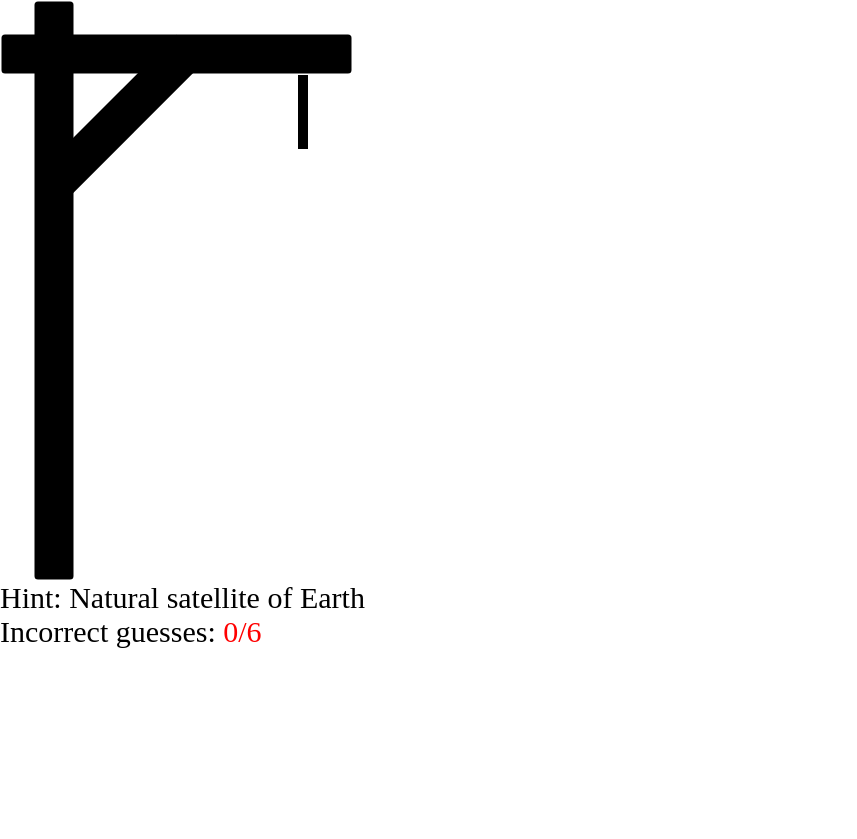
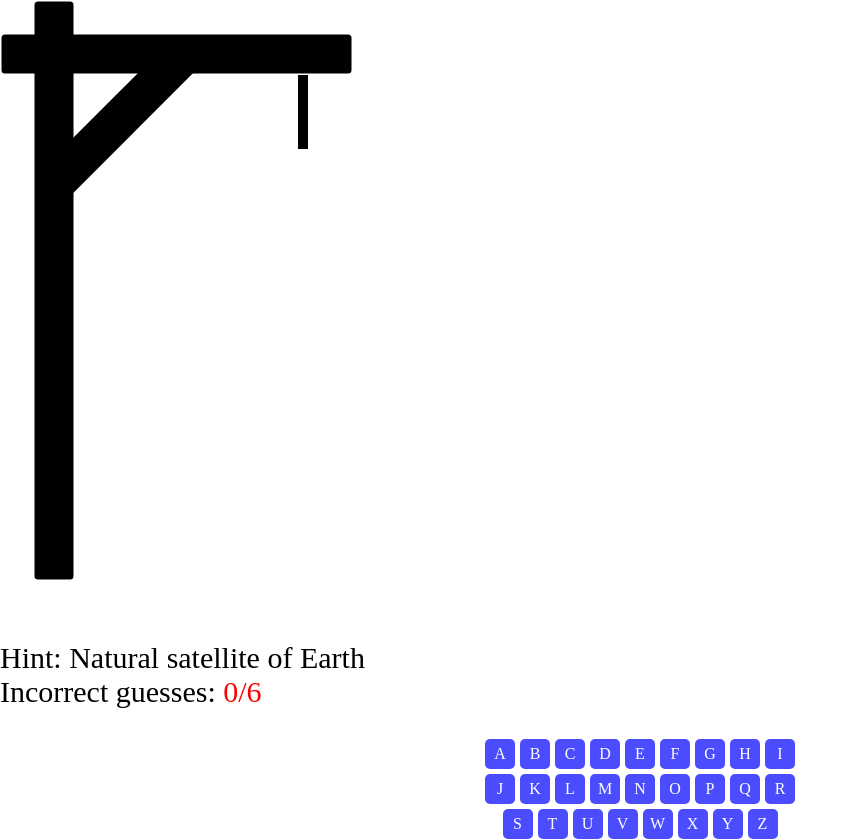
Before and after one commit to Barvinko/barvinko-JSFE2023Q4, a plain HTML site: page hangman/index.html in a window 1280 px wide. Shown: the whole page, without its empty margins (0-857 px from the left). Before the commit the page ends 800 px from the top, so only its background shows below. Drawn offline with Linux system fonts and the light colour scheme.

Commit message:
feat: add layout of "keyboard" & add file "alphabet"

```diff
--- a/hangman/app.js
+++ b/hangman/app.js
@@ -1,4 +1,5 @@
 import dataQuestions from "./js/questions.js"
+import alphabet from "./js/alphabet.js";
 
 console.log(dataQuestions)
 document.body.innerHTML = `
@@ -26,6 +27,7 @@
 
   const hangman = document.querySelector(".hangman__gallows");
   const question = document.querySelector(".question");
+  const keyboard = document.querySelector(".keyboard");
 
   hangman.innerHTML = `
     <img class="hangman__man hangman__head" src="./img/man/head.svg" alt="head">
@@ -47,6 +49,19 @@
       </span>
     </div>
   `
+
+  const keyboardContainer = document.createElement("div");
+  keyboardContainer.className = "keyboard__container";
+
+  const letters = [];
+  for (let i = 0; i < alphabet.length; i++) {
+    letters[i] = document.createElement("div");
+    letters[i].className = "keyboard__letter";
+    letters[i].innerText = `${alphabet[i]}`;
+    keyboardContainer.appendChild(letters[i]);
+  }
+
+  keyboard.appendChild(keyboardContainer);
 }
 
 
--- /dev/null
+++ b/hangman/js/alphabet.js
@@ -0,0 +1,30 @@
+const alphabet = [
+  "A",
+  "B",
+  "C",
+  "D",
+  "E",
+  "F",
+  "G",
+  "H",
+  "I",
+  "J",
+  "K",
+  "L",
+  "M",
+  "N",
+  "O",
+  "P",
+  "Q",
+  "R",
+  "S",
+  "T",
+  "U",
+  "V",
+  "W",
+  "X",
+  "Y",
+  "Z"
+]
+
+export default alphabet
--- a/hangman/style.css
+++ b/hangman/style.css
@@ -1,10 +1,24 @@
+/* BASIC */
 body{
   margin: 0;
 }
 body *{
   box-sizing: border-box;
 }
+.container{
+  display: flex;
+  flex-direction: column;
+  justify-content: center;
+  gap: 30px;
+}
+.question-answer{
+  display: flex;
+  flex-direction: column;
+  justify-content: center;
+  gap: 30px
+}
 
+/* HANGMAN */
 .hangman__gallows{
   width: 353px;
   height: 581px;
@@ -56,3 +70,30 @@
 .question__attempts{
   color: red;
 }
+
+/* KEYBOARD */
+.keyboard{
+  display: flex;
+  justify-content: center;
+}
+.keyboard__container{
+  width: 320px;
+
+  display: flex;
+  justify-content: center;
+  flex-wrap: wrap;
+  gap: 5px
+}
+.keyboard__letter{
+  width: 30px;
+  height: 30px;
+
+  display: flex;
+  justify-content: center;
+  align-items: center;
+
+  border-radius: 5px;
+
+  color: white;
+  background-color: rgba(0, 0, 255, 0.7);
+}
```
